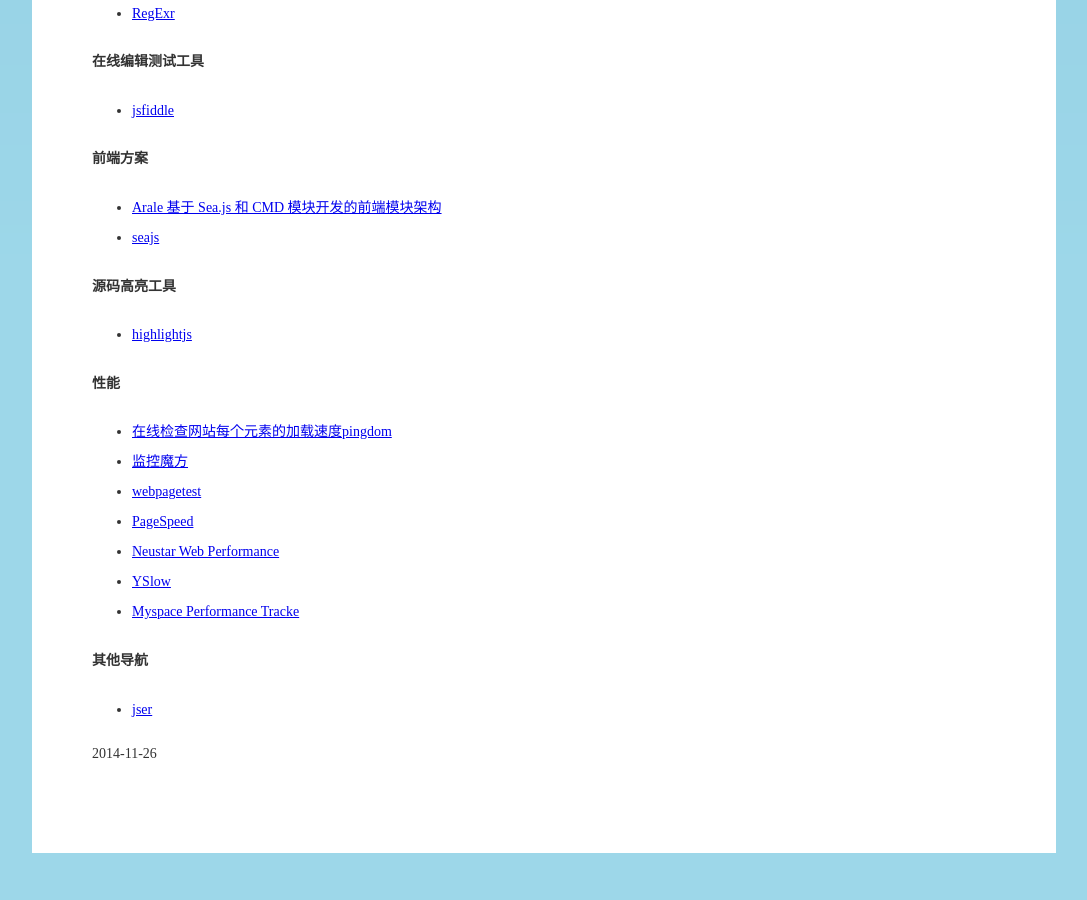
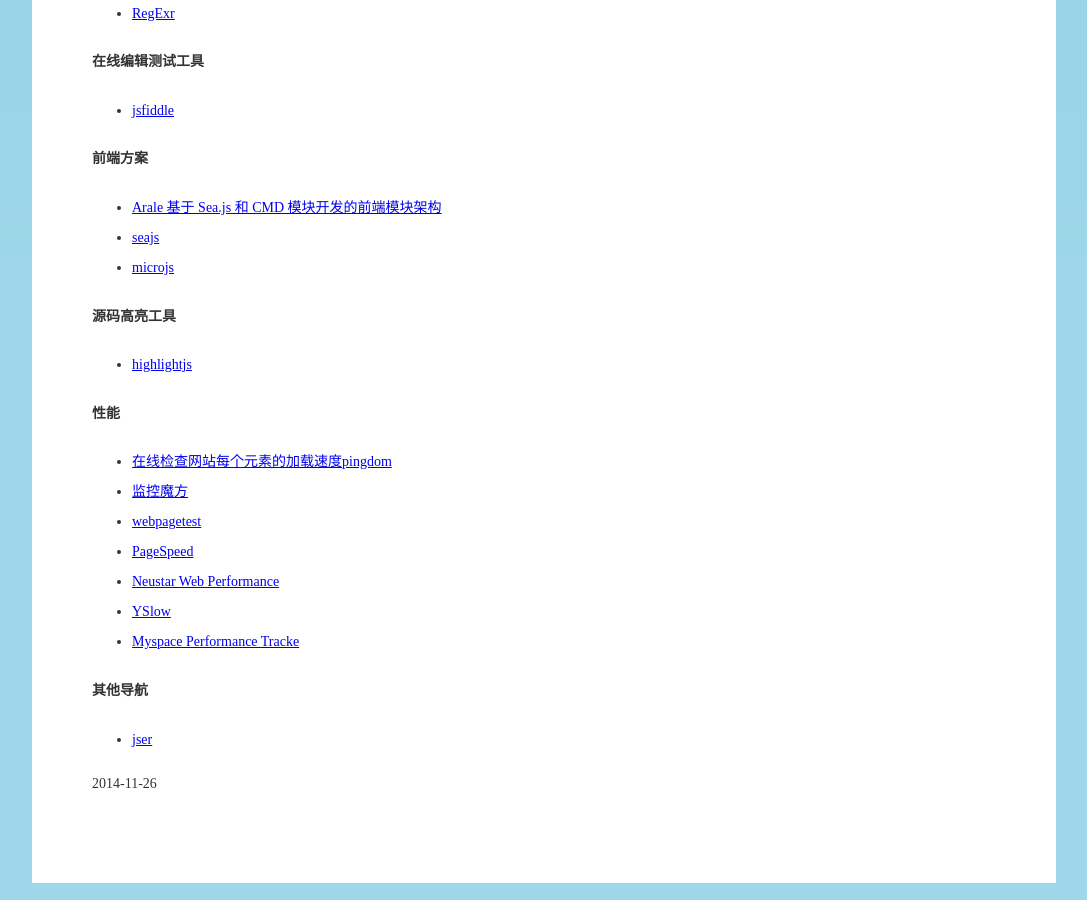
Before and after one commit to shanliang/shanliang.github.io, a Jekyll site: the page built from _posts/2014-11-26-f2e.md, in a window 1280 px wide and 900 px high, scrolled down 815 px. Shown: the whole window, without its empty margins (96-1183 px from the left). Built offline with Jekyll 4.4.1, drawn with Linux system fonts in a browser that asks for light colours.

```diff
--- /dev/null
+++ b/CNAME
@@ -0,0 +1 @@
+www.h5garden.com
--- a/_posts/2014-11-26-f2e.md
+++ b/_posts/2014-11-26-f2e.md
@@ -33,6 +33,7 @@ title: 前端资源导航
 #### 前端方案 ####
 - [Arale 基于 Sea.js 和 CMD 模块开发的前端模块架构](http://aralejs.org)
 - [seajs](http://seajs.org)
+- [microjs](http://microjs.com/#)
 
 #### 源码高亮工具 ####
 - [highlightjs](https://highlightjs.org/)
```
